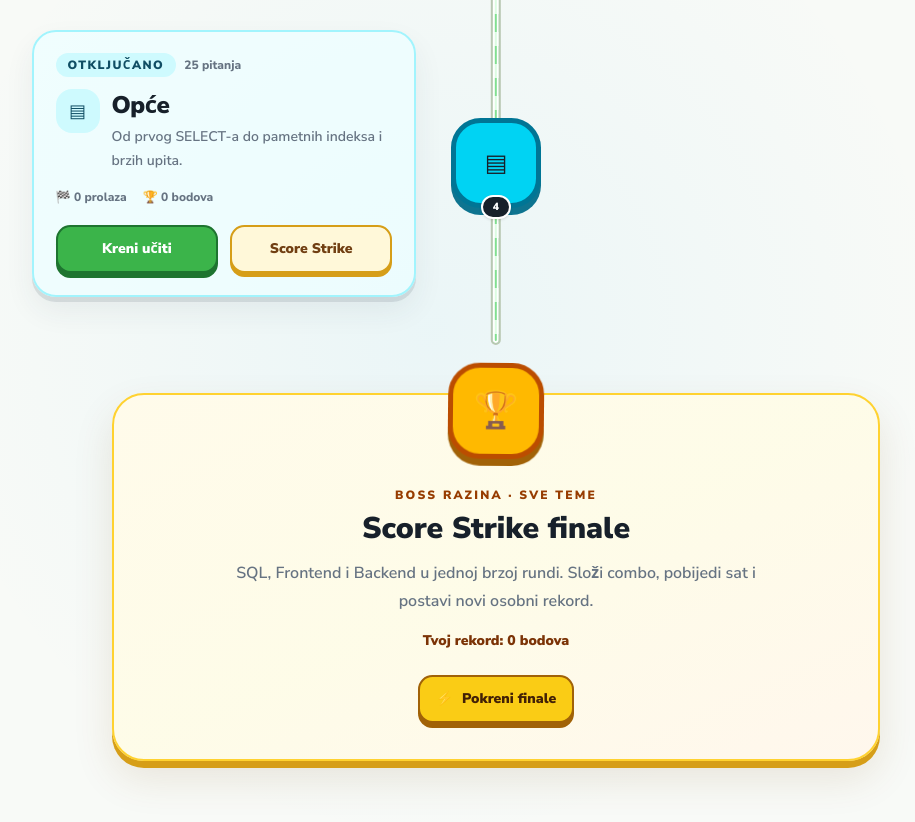
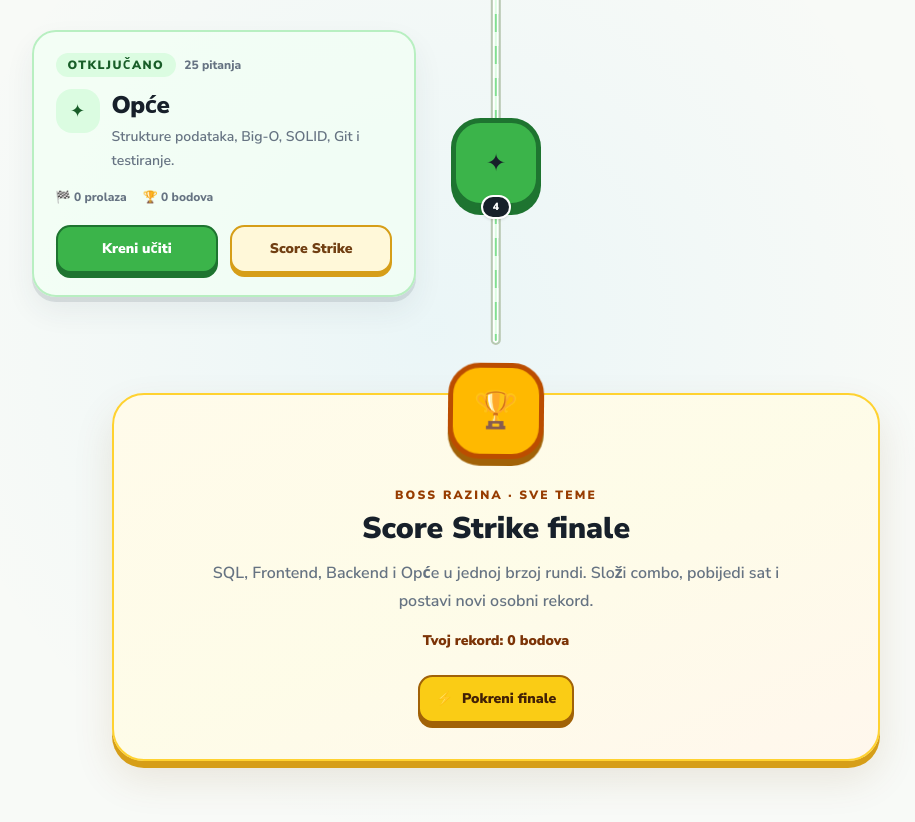
Before and after one commit to VilimTrakos/techdingo, a React (Vite) app: page / in a window 1280 px wide. Shown: the part 1960-2782 px from the top of the page, without its empty margins (144-1059 px from the left). Built offline with nearby package versions, Linux system fonts and the light colour scheme; no server answers; a web font is replaced by a local one.

Commit message:
Add General topic to home path

```diff
--- a/src/pages/HomePage.tsx
+++ b/src/pages/HomePage.tsx
@@ -25,6 +25,11 @@ const TOPIC_META: Record<
     description: 'API-ji, sigurnost, arhitektura i skaliranje sustava.',
     icon: '⚙',
     tone: 'backend',
+  },
+  general: {
+    description: 'Strukture podataka, Big-O, SOLID, Git i testiranje.',
+    icon: '✦',
+    tone: 'general',
   },
 };
 
@@ -194,7 +199,7 @@ export function HomePage() {
             Score Strike finale
           </h2>
           <p className="mx-auto mt-3 max-w-xl font-semibold leading-7 text-ink-600">
-            SQL, Frontend i Backend u jednoj brzoj rundi. Složi combo,
+            SQL, Frontend, Backend i Opće u jednoj brzoj rundi. Složi combo,
             pobijedi sat i postavi novi osobni rekord.
           </p>
           <p className="mt-4 text-sm font-black text-amber-900">
```
